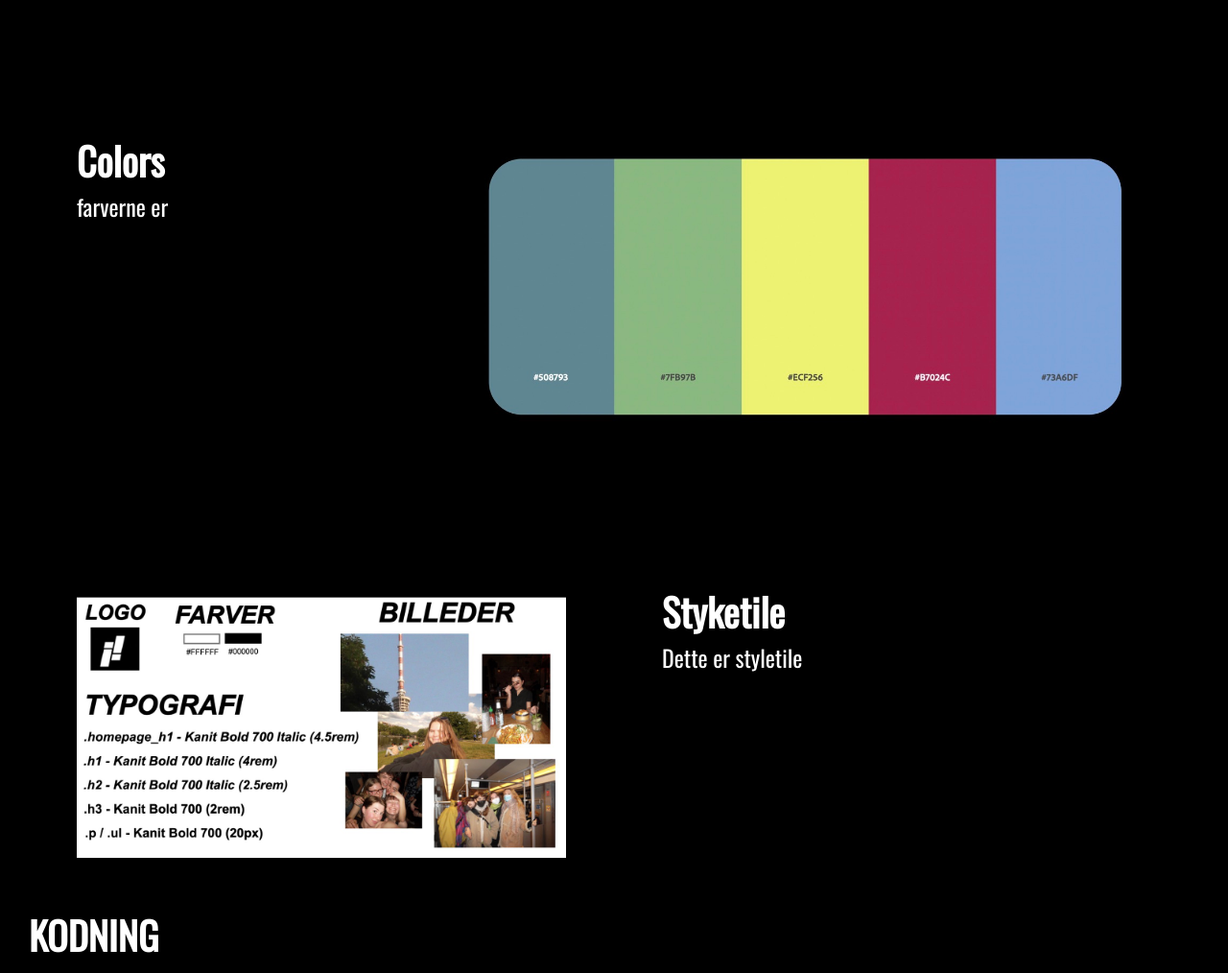
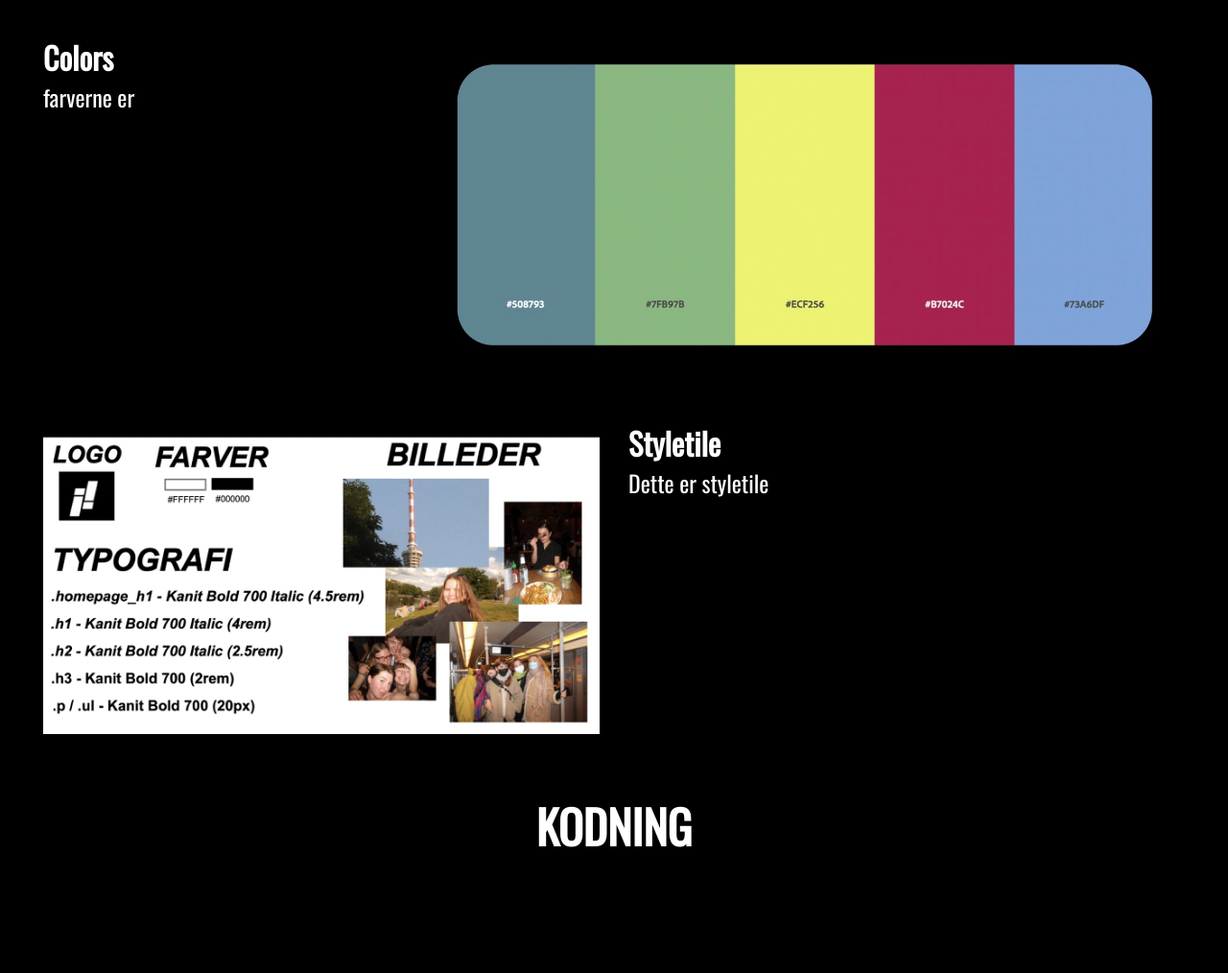
Before and after one commit to LauraLiv/portfolio, a plain HTML site: page web.html in a window 1280 px wide. Shown: the part 1155-2169 px from the top of the page at 96% size. After the commit the page ends 2061 px from the top, so only its background shows below. Drawn offline with nearby package versions, Linux system fonts and the light colour scheme.

Commit message:
marging top

```diff
--- a/layout.css
+++ b/layout.css
@@ -18,8 +18,4 @@
     display: grid;
     grid-template-columns: 1fr 2fr;
   }
-
-  .col {
-    padding: 50px;
-  }
 }
--- a/web.html
+++ b/web.html
@@ -42,7 +42,8 @@
             </div>
         </div>
 
-        <h2 class="center_h2">DESIGN</h2>
+        <div class="design">
+            <h2>DESIGN</h2>
             <div class="grid_1_1">
                 <div class="col">
                     <img src="img/web/moodboard.jpeg" alt="">
@@ -54,7 +55,7 @@
             </div>
             <div class="grid_1_2">
                 <div class="col">
-                <h2>Colors</h2>
+                    <h3>Colors</h3>
                     <p>farverne er </p>
                 </div>
                 <div class="col">
@@ -66,12 +67,15 @@
                     <img src="img/web/styletile.jpeg" alt="">
                 </div>
                 <div class="col">
-                <h2>Styketile</h2>
+                    <h3>Styletile</h3>
                     <p>Dette er styletile</p>
                 </div>
             </div>
+        </div>
 
-        <h2 class="center_h2">KODNING</h2>
+        <div class="kodning">
+            <h2>KODNING</h2>
+        </div>
 
     </main>
     <footer></footer>
```
Also changed, not shown: portfolio.html (+4 -4 lines). Lines whose indentation alone changed are shown as unchanged.
